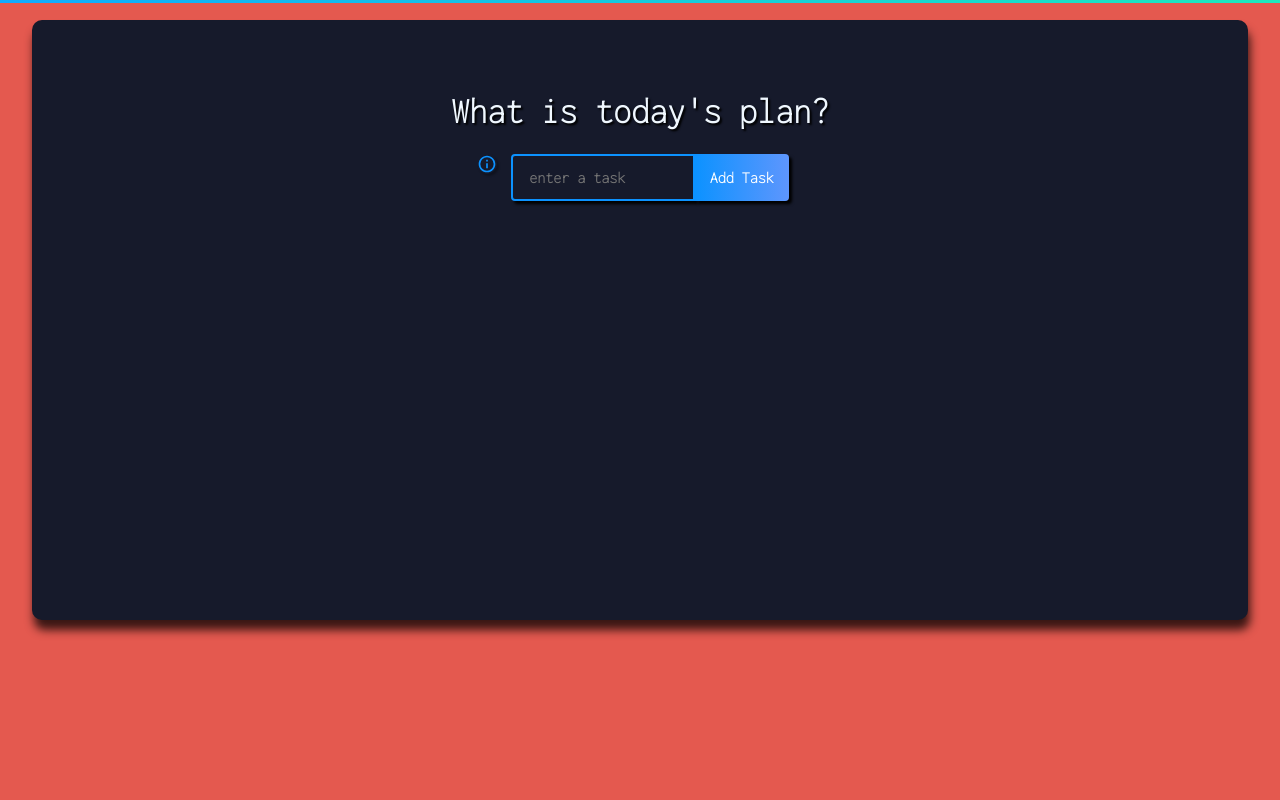
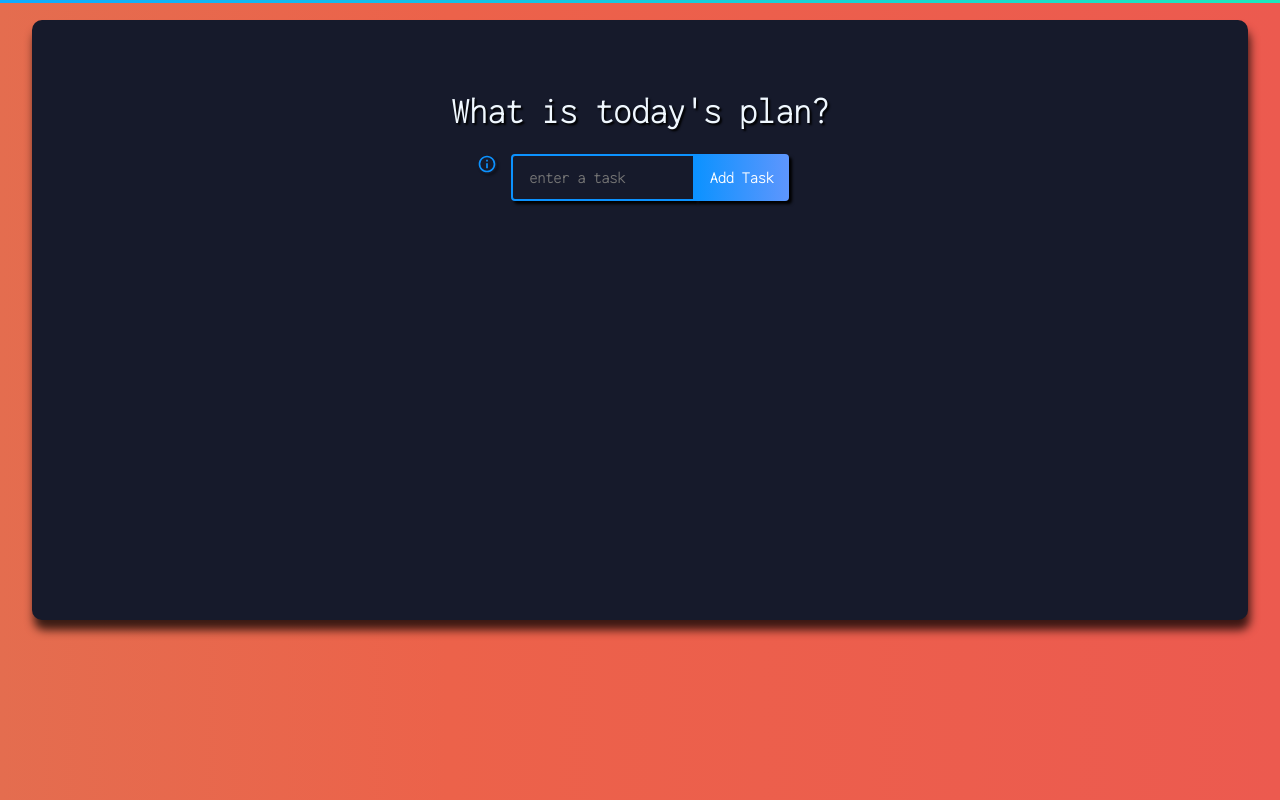
Before and after one commit to avannak/adulting-react, a React (Create React App) app: page / in a window 1280 px wide. Built offline with nearby package versions, Linux system fonts and the light colour scheme.

Commit message:
add gradient background

```diff
--- a/src/App.css
+++ b/src/App.css
@@ -14,7 +14,9 @@ body {
   font-family: "Inconsolata", monospace;
   font-size: 1.5em;
   font-weight: bolder;
-  background: #e4594f;
+  background: #e4774f;
+  background: -webkit-gradient(linear, left top, right top, from(#e46d4f), color-stop(35%, #ec624a), to(#ec5a4f));
+  background: linear-gradient(90deg, #e46d4f 0%, #ec624a 35%, #ec5a4f 100%);
   text-align: center;
   display: -webkit-box;
   display: -ms-flexbox;
@@ -166,6 +168,11 @@ body {
 }
 
 .todo-input {
+  -webkit-user-drag: none;
+  user-select: none;
+  -moz-user-select: none;
+  -webkit-user-select: none;
+  -ms-user-select: none;
   font-family: "Inconsolata", monospace;
   font-size: 1rem;
   font-weight: bolder;
--- a/src/App.scss
+++ b/src/App.scss
@@ -15,7 +15,8 @@ body {
   font-family: "Inconsolata", monospace;
   font-size: 1.5em;
   font-weight: bolder;
-  background: $main-color;
+  background: rgb(228,119,79);
+background: linear-gradient(90deg, rgb(228, 109, 79) 0%, rgb(236, 98, 74) 35%, rgb(236, 90, 79) 100%);
   text-align: center;
   display: flex;
   align-items: center;
```
Also changed, not shown: 1 other file (tests, documents, lock files or other folders).
